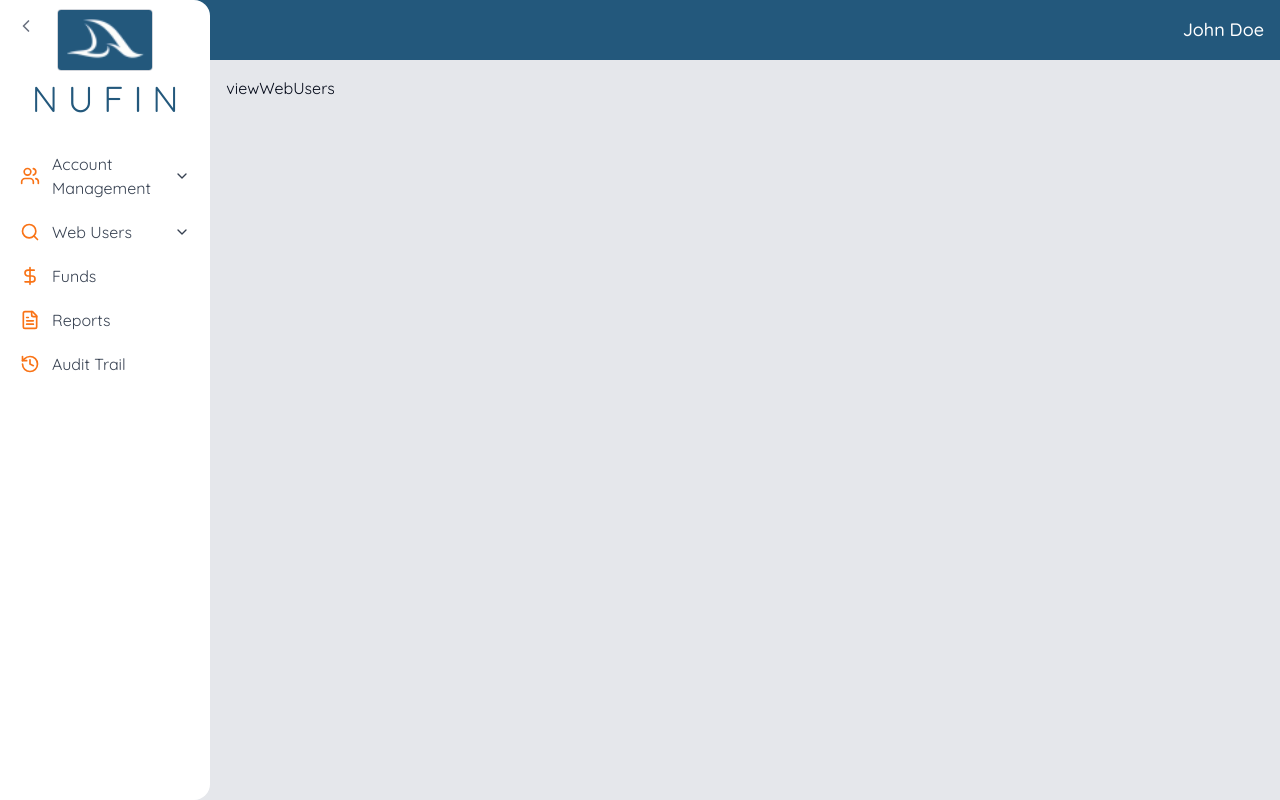
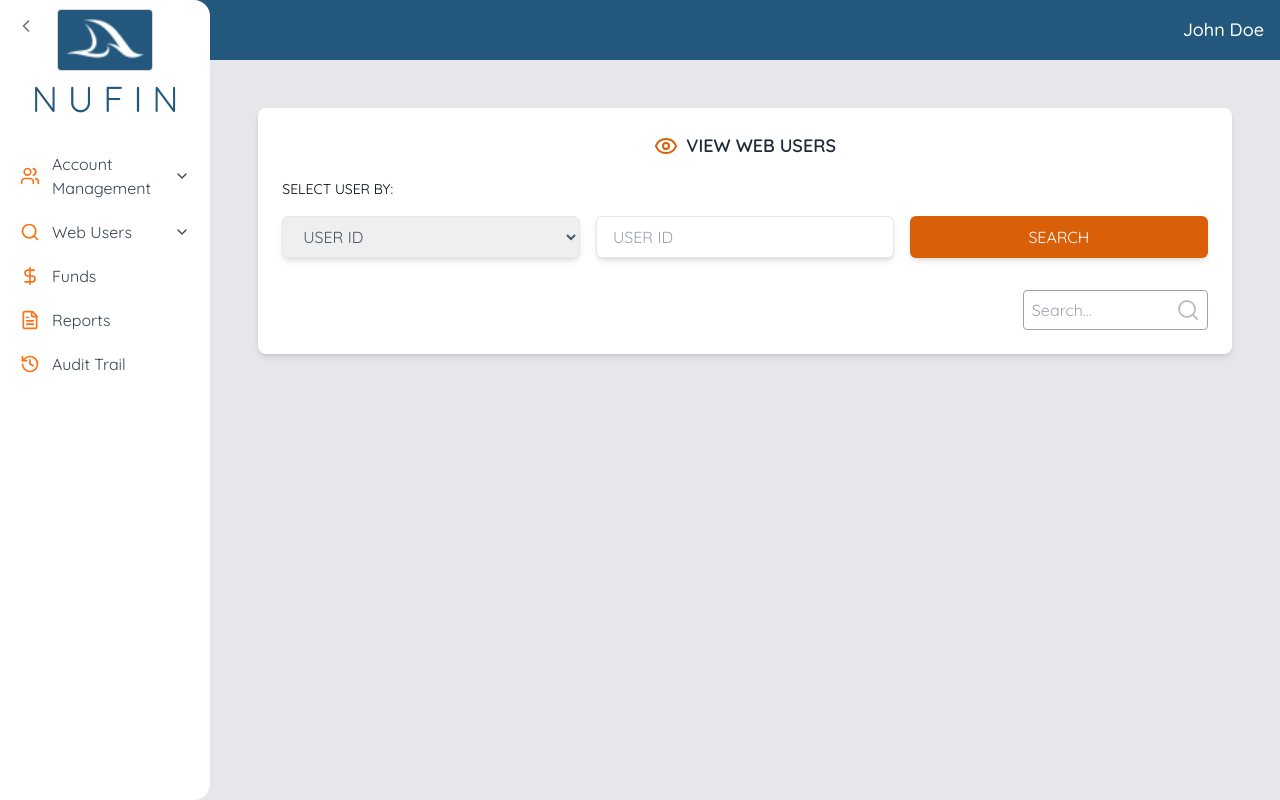
Before and after one commit to JayrTlcfzc/MerchantGUI, a React (Vite) app: page /web-users/view-web-users in a window 1280 px wide. Built offline with nearby package versions, Linux system fonts and the light colour scheme.

Commit message:
fix searchSubscriber and updated viewWebUsers

```diff
--- a/src/pages/AccountManagement/searchSubscriber.jsx
+++ b/src/pages/AccountManagement/searchSubscriber.jsx
@@ -1,6 +1,7 @@
 import React, { useState } from 'react';
 import DatePicker from 'react-datepicker';
 import 'react-datepicker/dist/react-datepicker.css';
+import { FaMagnifyingGlass } from 'react-icons/fa6'
 
 const SearchSubscriber = () => {
   const [startDate, setStartDate] = useState(null);
@@ -50,13 +51,7 @@ const SearchSubscriber = () => {
       {/* Search Bar */}
       <div className="p-6 bg-white shadow-md rounded-lg">
       <h2 className="text-lg font-semibold text-gray-800 flex items-center justify-center mb-4">
-        <span className="text-orange-500 mr-2">
-          <path
-            strokeLinecap="round"
-            strokeLinejoin="round"
-            d="M21 21l-4.35-4.35m1.39-4.03A7.5 7.5 0 1012.5 5.5 7.5 7.5 0 0017.64 16.64z"
-          />
-        </span>
+        <FaMagnifyingGlass className="mr-2 text-[#D95F08]" />
         SEARCH SUBSCRIBER
       </h2>
 
@@ -75,7 +70,7 @@ const SearchSubscriber = () => {
           className="w-1/3 px-4 py-2 border rounded-md shadow-md text-gray-600 focus:outline-none"
         />
 
-        <button className="w-1/3 px-6 py-2 bg-orange-500 text-white rounded-md shadow-md hover:bg-orange-600">
+        <button className="w-1/3 px-6 py-2 bg-[#D95F08] text-white rounded-md shadow-md hover:bg-[#FC8937]">
           SEARCH
         </button>
       </div>
@@ -104,7 +99,7 @@ const SearchSubscriber = () => {
           />
         </div>
 
-        <button className="w-1/3 px-6 py-2 bg-orange-500 text-white rounded-md shadow-md hover:bg-orange-600">
+        <button className="w-1/3 px-6 py-2 bg-[#D95F08] text-white rounded-md shadow-md hover:bg-[#FC8937]">
           DOWNLOAD LIST
         </button>
       </div>
--- a/src/pages/AccountManagement/viewPendingSubscriber.jsx
+++ b/src/pages/AccountManagement/viewPendingSubscriber.jsx
@@ -70,7 +70,7 @@ const ViewPendingSubscriber = () => {
     <div className="min-h-screen bg-gray-100 p-6">
       <div className="max-w-4xl mx-auto bg-white p-6 rounded shadow-md">
         <span className="text-2xl font-semibold text-gray-800 flex items-center justify-center mb-10">
-          <Eye color="#D95F08" className="mr-1" /> View Pending Subscriber
+          <Eye color="#D95F08" className="mr-2" /> View Pending Subscriber
         </span>
 
         {/* Search Area */}
--- a/src/pages/WebUsers/viewWebUsers.jsx
+++ b/src/pages/WebUsers/viewWebUsers.jsx
@@ -1,8 +1,72 @@
 import React from 'react'
+import { useState } from 'react'
+import { Eye, Search, X } from "lucide-react";
 
 const viewWebUsers = () => {
+    const [selectUserBy, setSelectUserBy] = useState("USER ID");
+    const [searchInput, setSearchInput] = useState('');
+
+    const handleInputChange = (e) => {
+        setSelectUserBy(e.target.value);
+      };
+
   return (
-    <div>viewWebUsers</div>
+    <div className="min-h-screen bg-gray-200 p-8">
+        <div className="p-6 bg-white shadow-md rounded-lg">
+            <h2 className="text-lg font-semibold text-gray-800 flex items-center justify-center mb-4">
+            <Eye color="#D95F08" className="mr-2" />
+            VIEW WEB USERS
+            </h2>
+
+            {/* Search User */}
+            <div className="flex flex-col gap-4 mb-4">
+                <div>
+                    <label className='text-sm'>SELECT USER BY:</label>
+                </div>
+
+                <div className='flex gap-4 mb-4'>
+                    <select
+                    className="w-1/3 px-4 py-2 border rounded-md shadow-md text-gray-600 focus:outline-none"
+                    defaultValue={selectUserBy}
+                    onChange={handleInputChange}
+                    >
+                        <option value="USER ID">USER ID</option>
+                        <option value="SAMPLE">SAMPLE</option>
+                    </select>
+
+                    <input
+                        type="text"
+                        placeholder={selectUserBy}
+                        className="w-1/3 px-4 py-2 border rounded-md shadow-md text-gray-600 focus:outline-none"
+                    />
+
+                    <button className="w-1/3 px-6 py-2 bg-[#D95F08] text-white rounded-md shadow-md hover:bg-[#FC8937]">
+                    SEARCH
+                    </button>
+                </div>
+            </div>
+
+            <div className='relative flex justify-end'>
+                <input
+                    type='text'
+                    value={searchInput}
+                    onChange={(e) => setSearchInput(e.target.value)}
+                    placeholder='Search...'
+                    className='w-1/5 h-10 border border-gray-400 rounded p-2 focus:outline-none focus:ring-1 focus:ring-[#23587C]' />
+                    {!searchInput ? (
+                        <Search
+                        color='#BFBFBF'
+                        className='absolute right-2 top-1/2 -translate-y-1/2' />)
+                        : (
+                        <X
+                            color='#BFBFBF'
+                            onClick={() => setSearchInput('')}
+                            className='absolute right-2 top-1/2 -translate-y-1/2' />) }
+            </div>
+
+        </div>
+
+    </div>
   )
 }
 
```
